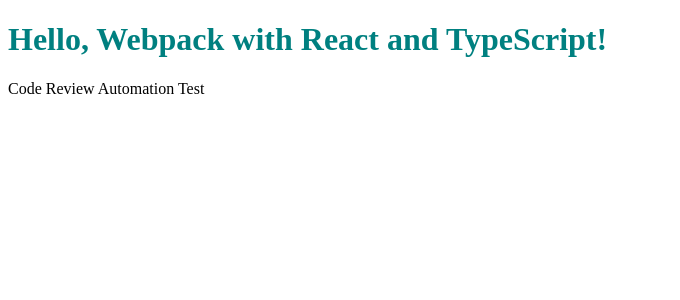
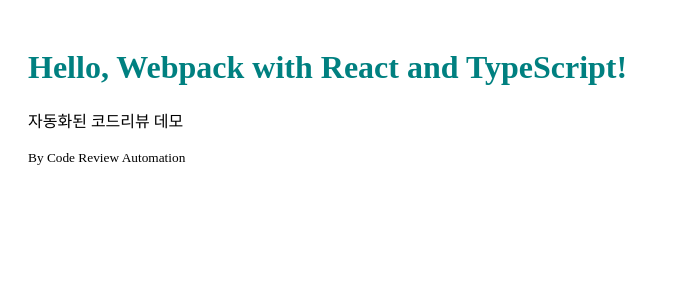
Before and after one commit to 71summernight/webpack-tutorial, a React app: page / in a window 1280 px wide. Shown: the top 300 px of the page, without its empty margins (0-680 px from the left). Built offline with nearby package versions, Linux system fonts and the light colour scheme.

Commit message:
Add: 최종 코드리뷰 데모 (자동화된 모든 리뷰 테스트)

```diff
--- a/src/App.tsx
+++ b/src/App.tsx
@@ -3,18 +3,39 @@
 interface Welcome {
   title: string;
   subtitle: string;
+  author?: string;
+}
+
+interface AppConfig {
+  enableDarkMode: boolean;
 }
 
 function App() {
+  const config: AppConfig = {
+    enableDarkMode: false,
+  };
+
   const welcomeData: Welcome = {
     title: 'Hello, Webpack with React and TypeScript!',
-    subtitle: 'Code Review Automation Test',
+    subtitle: '자동화된 코드리뷰 데모',
+    author: 'Code Review Automation',
   };
 
+  const getStyles = () => ({
+    container: {
+      padding: '20px',
+      backgroundColor: config.enableDarkMode ? '#1a1a1a' : '#ffffff',
+      color: config.enableDarkMode ? '#ffffff' : '#000000',
+    },
+  });
+
+  const styles = getStyles();
+
   return (
-    <div>
+    <div style={styles.container}>
       <h1>{welcomeData.title}</h1>
       <p>{welcomeData.subtitle}</p>
+      {welcomeData.author && <small>By {welcomeData.author}</small>}
     </div>
   );
 }
```
